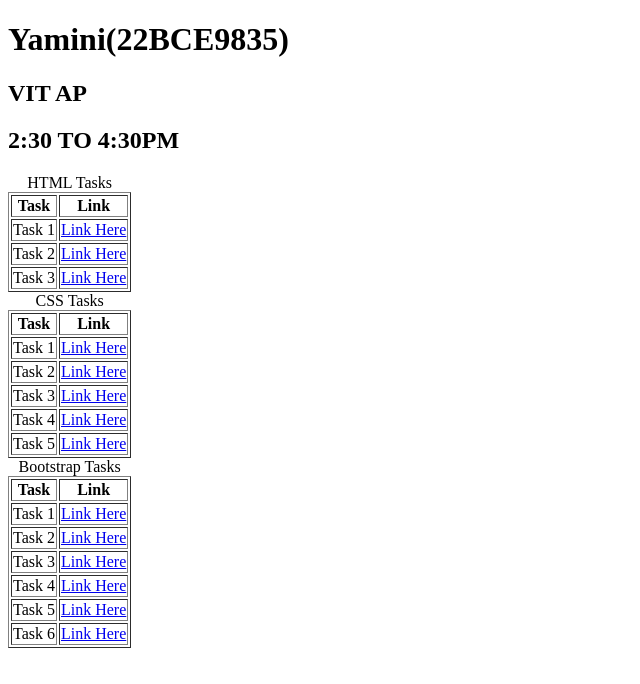
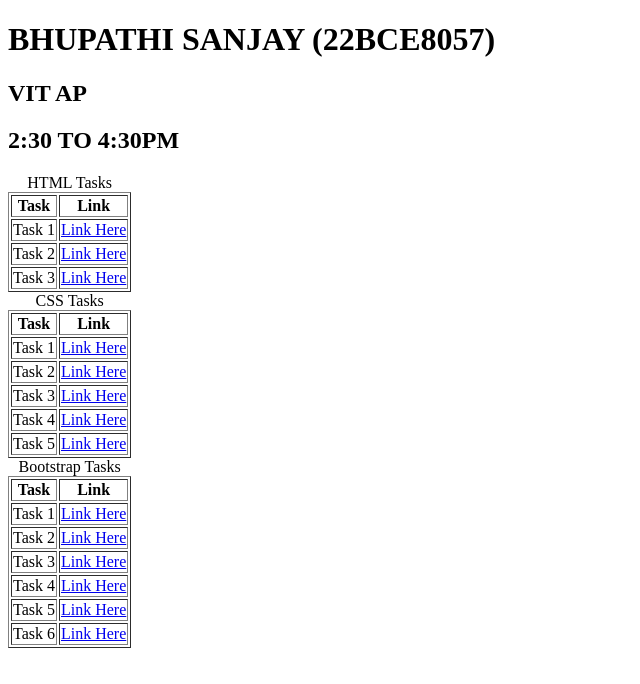
Before and after one commit to Sanjay6968/mernstacktask2, a plain HTML site: page Bootstrap/index.html in a window 1280 px wide. Shown: the whole page, without its empty margins (0-640 px from the left). Drawn offline with Linux system fonts and the light colour scheme.

Commit message:
Update index.html

```diff
--- a/Bootstrap/index.html
+++ b/Bootstrap/index.html
@@ -6,7 +6,7 @@
     <title>Task Table</title>
 </head>
 <body>
-    <h1>Yamini(22BCE9835)</h1>
+    <h1>BHUPATHI SANJAY (22BCE8057)</h1>
 
     <h2>VIT AP</h2>
     <h2>2:30 TO 4:30PM</h2>
```
